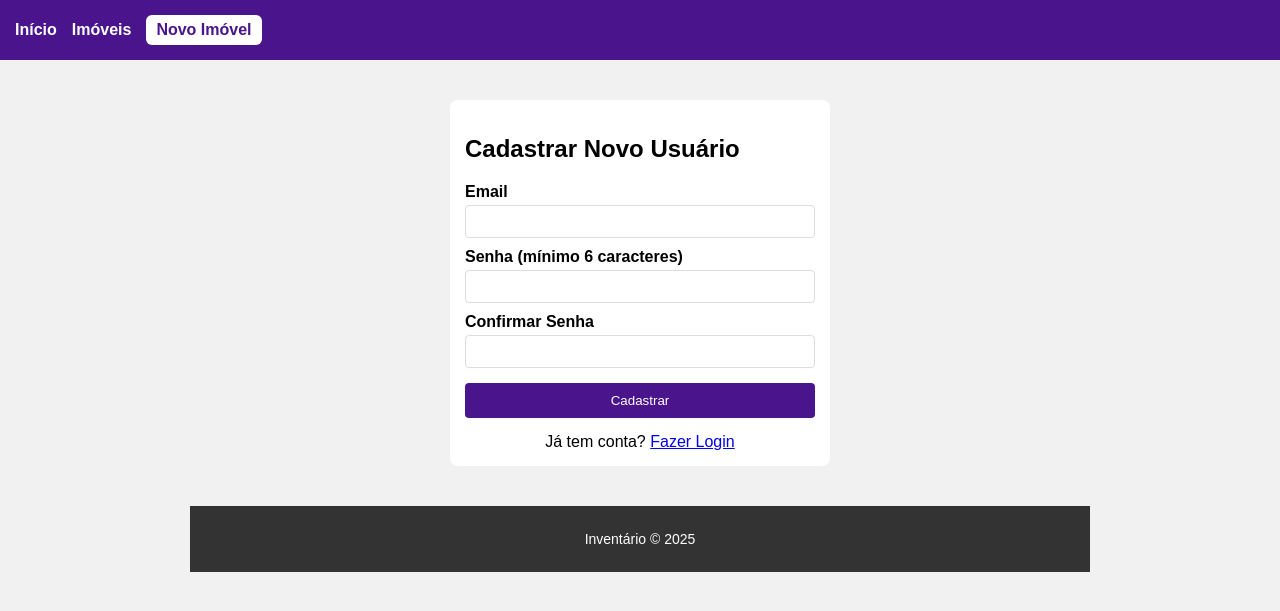
After one commit to Ydyegsh/TrabalhoFaculdade, a PHP site: page /cadastro.php in a window 1280 px wide. The commit adds this page. Shown: the top 611 px of the page. Run offline with PHP 8.4, Linux system fonts and the light colour scheme.

Commit message:
Add files via upload

```diff
--- /dev/null
+++ b/cadastro.php
@@ -0,0 +1,87 @@
+<?php
+// cadastro.php
+include 'config2.php';
+require 'header.php';
+
+$erro = '';
+$sucesso = '';
+
+if ($_SERVER['REQUEST_METHOD'] === 'POST') {
+    $email = trim($_POST['email'] ?? '');
+    $senha = $_POST['senha'] ?? '';
+    $confirma_senha = $_POST['confirma_senha'] ?? '';
+
+    if (empty($email) || empty($senha) || empty($confirma_senha)) {
+        $erro = 'Todos os campos são obrigatórios.';
+    } elseif ($senha !== $confirma_senha) {
+        $erro = 'A senha e a confirmação de senha não são iguais.';
+    } elseif (strlen($senha) < 6) {
+        $erro = 'A senha deve ter pelo menos 6 caracteres.';
+    } else {
+        try {
+            // 1. Verificar se o email já existe
+            $stmt = $pdo->prepare("SELECT COUNT(*) FROM usuarios WHERE email = :email");
+            $stmt->execute([':email' => $email]);
+            if ($stmt->fetchColumn() > 0) {
+                $erro = 'Este email já está cadastrado.';
+            } else {
+                // 2. Criptografar a senha (ESSENCIAL PARA SEGURANÇA!)
+                $senha_hash = password_hash($senha, PASSWORD_DEFAULT);
+
+                // 3. Inserir o novo usuário no banco de dados
+                $stmt = $pdo->prepare("INSERT INTO usuarios (email, senha) VALUES (:email, :senha)");
+                $stmt->execute([
+                    ':email' => $email,
+                    ':senha' => $senha_hash
+                ]);
+
+                $sucesso = 'Usuário cadastrado com sucesso! Você pode fazer login agora.';
+
+                // Opcional: Redirecionar para o login após o sucesso
+                // header('Location: login.php');
+                // exit;
+            }
+
+        } catch (Exception $e) {
+            $erro = 'Erro ao cadastrar: ' . $e->getMessage();
+        }
+    }
+}
+?>
+
+<div class="card" style="max-width:350px; margin: 40px auto;">
+  <h2>Cadastrar Novo Usuário</h2>
+
+  <?php if ($sucesso): ?>
+    <div style="color:green; margin-bottom: 10px; padding: 10px; border: 1px solid green; background: #e6ffe6; border-radius: 4px;">
+      <?= h($sucesso) ?>
+    </div>
+  <?php endif; ?>
+
+  <?php if ($erro): ?>
+    <div style="color:red; margin-bottom: 10px; padding: 10px; border: 1px solid red; background: #ffebeb; border-radius: 4px;">
+      <?= h($erro) ?>
+    </div>
+  <?php endif; ?>
+
+  <form method="post" action="cadastro.php">
+    <div style="margin-bottom:10px;">
+      <label>Email</label>
+      <input type="email" name="email" required value="<?= h($email ?? '') ?>" style="width: 100%; padding: 8px; box-sizing: border-box;">
+    </div>
+    <div style="margin-bottom:10px;">
+      <label>Senha (mínimo 6 caracteres)</label>
+      <input type="password" name="senha" required style="width: 100%; padding: 8px; box-sizing: border-box;">
+    </div>
+    <div style="margin-bottom:15px;">
+      <label>Confirmar Senha</label>
+      <input type="password" name="confirma_senha" required style="width: 100%; padding: 8px; box-sizing: border-box;">
+    </div>
+    <button type="submit" style="width: 100%; padding: 10px; background: #4A148C; color: white; border: none; border-radius: 4px; cursor: pointer;">Cadastrar</button>
+  </form>
+  <div style="margin-top: 15px; text-align: center;">
+      Já tem conta? <a href="login.php">Fazer Login</a>
+  </div>
+</div>
+
+<?php require 'footer.php'; ?>
--- a/header.php
+++ b/header.php
@@ -1,4 +1,5 @@
 <?php
+// Função de segurança XSS
 function h($s){ return htmlspecialchars($s, ENT_QUOTES,'UTF-8'); }
 ?>
 <!DOCTYPE html>
@@ -58,23 +59,87 @@ header a{
     width:110px;
     height:80px;
     object-fit:cover;
-    border-radius:6px;
+    display:block;
+    border-radius:4px;
 }
-.actions a{
-    margin-right:6px;
+.table .actions a{
+    font-weight:normal;
+    display:inline-block;
+    padding:3px 6px;
+    background:#eee;
+    color:#333;
+    border-radius:4px;
+    font-size:12px;
+}
+.error{
+    background:#ffebeb;
+    color:#990000;
+}
+.success{
+    background:#e6ffe6;
+    color:#008000;
+}
+.form-row{
+    display:flex;
+    gap:10px;
+}
+.field{
+    flex:1;
+}
+.form-row .field:first-child{
+    margin-right:10px;
+}
+label{
+    font-weight:bold;
+    display:block;
+    margin-bottom:4px;
+}
+input[type=text], input[type=email], input[type=password], input[type=number], textarea, select{
+    width:100%;
+    padding:8px;
+    box-sizing:border-box;
+    border:1px solid #ddd;
+    border-radius:4px;
+}
+.site-footer{
+    background:#333;
+    color:#fff;
+    padding:10px 0;
+    text-align:center;
+    margin-top:20px;
+}
+.site-footer p{
+    margin:0;
+    font-size:14px;
 }
 </style>
 
 </head>
 <body>
+
+<?php
+// Exibe mensagens de erro ou sucesso armazenadas na sessão (se houver)
+if(isset($_SESSION['error'])):
+    echo '<div class="container"><div class="card error">'.h($_SESSION['error']).'</div></div>';
+    unset($_SESSION['error']);
+endif;
+if(isset($_SESSION['success'])):
+    echo '<div class="container"><div class="card success">'.h($_SESSION['success']).'</div></div>';
+    unset($_SESSION['success']);
+endif;
+?>
+
 <header>
   <div class="menu">
     <a href="index.php">Início</a>
-   <!-- <a href="usuarios.php">Usuários</a> -->
    <a href="index.php">Imóveis</a>
+    <a href="imovel_add.php" class="btn-new">Novo Imóvel</a>
 
-    <!-- ESTE É O BOTÃO QUE SUMIU -->
-    <a href="imovel_add.php" class="btn-new">Novo Imóvel</a>
+    <?php if (isset($_SESSION['usuario_id'])): ?>
+        <a href="logout.php">Sair</a>
+    <?php endif; ?>
+
   </div>
 </header>
 <div class="container">
+<main>
--- a/imovel_add.php
+++ b/imovel_add.php
@@ -1,5 +1,5 @@
 <?php
-include 'config2.php';
+ require 'auth.php';
 require 'header.php';
 
 $id = isset($_GET['id']) ? (int)$_GET['id'] : 0;
--- a/imovel_delete.php
+++ b/imovel_delete.php
@@ -1,5 +1,5 @@
 <?php
-include 'config2.php';
+ require 'auth.php';
 
 $id = isset($_GET['id']) ? (int)$_GET['id'] : 0;
 if (!$id) { header('Location: index.php'); exit; }
--- a/imovel_save.php
+++ b/imovel_save.php
@@ -1,5 +1,5 @@
 <?php
-include 'config2.php';
+ require 'auth.php';
 
 $id = isset($_POST['id']) ? (int)$_POST['id'] : 0;
 $titulo = trim($_POST['titulo'] ?? '');
--- a/imovel_view.php
+++ b/imovel_view.php
@@ -1,5 +1,5 @@
 <?php
-include 'config2.php';
+ require 'auth.php';
 require 'header.php';
 
 $id = isset($_GET['id']) ? (int)$_GET['id'] : 0;
--- a/index.php
+++ b/index.php
@@ -1,5 +1,5 @@
 <?php
-include 'config2.php';
+require 'auth.php';
 require 'header.php';
 
 $search = $_GET['q'] ?? '';
```
Also changed, not shown: auth.php (added, +31 -0 lines), logout.php (added, +7 -0 lines), footer.php (line endings or trailing spaces).
